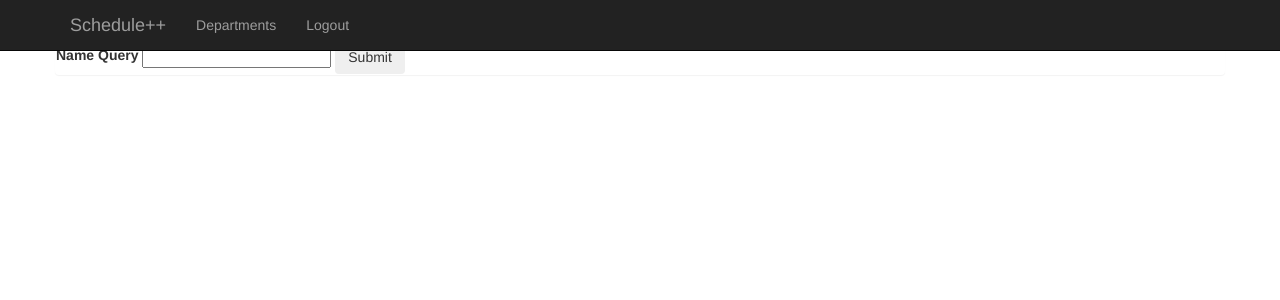
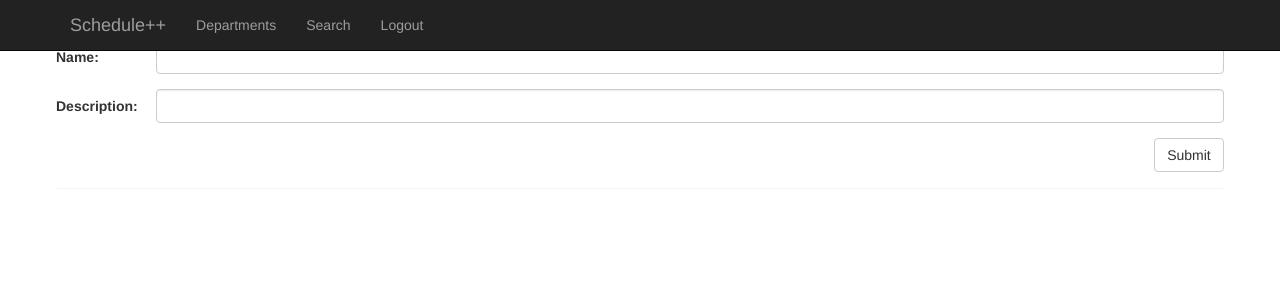
Before and after one commit to mserrano/scheduleplusplus, a Flask app: page /search/ in a window 1280 px wide. Shown: the top 300 px of the page. Run offline with Flask 2, Linux system fonts and the light colour scheme; the visitor is signed in with stand-in values (Sample User, id 1); some libraries are stand-ins or nearby versions.

Commit message:
working search.

```diff
--- a/app.py
+++ b/app.py
@@ -32,35 +32,39 @@ def close_database_conn(_):
     db.close()
 
 @app.route("/search/")
-def search():
+def search_page():
   return render_template("search.html")
 
+def do_search(c, field, data, results, result_counts):
+  array = re.split(r'\W+', data)
+  for x in array:
+    c.execute("SELECT num, dept, name FROM classes WHERE " + field + " LIKE %s", '%'+x+'%')
+    rows = c.fetchall()
+    for result in rows:
+      if result[0] in results:
+        result_counts[result[0]] += 1
+      else:
+        results[result[0]] = result
+        result_counts[result[0]] = 1
+
 @app.route("/searched/")
-def search_q(query):
-  name_query = request.args.get('name_query', None)
-  if name_query is not None:
-    names = re.split(r'\W+', name_query)
-    c = g.db.cursor()
-    results = {}
-    result_counts = {}
-    for name in names:
-      c.execute("SELECT num, dept, name FROM classes WHERE name LIKE '%%%s%%'", name)
-      rows = c.fetchall()
-      for result in rows:
-        if result[0] in results:
-          result_counts[result[0]] += 1
-        else:
-          results[result[0]] = result
-          result_counts[result[0]] = 1
-    sorted_results = sorted(result_counts.iteritems(), key=operator.itemgetter(1))
-    sorted_results = [a for (a,b) in sorted_results]
-    newresults = []
-    for cnum in sorted_results:
-      newresults += [results[cnum]]
-    results = newresults
-    return render_template("search_results.html", data=results)
-  else:
-    return render_template("search_results.html", data=[])
+def search_q():
+  name_query = request.args.get('name', None)
+  desc_query = request.args.get('desc', None)
+  results = {}
+  result_counts = {}
+  c = g.db.cursor()
+  if name_query is not None and name_query is not '':
+    do_search(c, "name", name_query, results, result_counts)
+  if desc_query is not None and desc_query is not '':
+    do_search(c, "description", desc_query, results, result_counts)
+  sorted_results = sorted(result_counts.iteritems(), key=operator.itemgetter(1))
+  sorted_results = [a for (a,b) in sorted_results]
+  newresults = []
+  for cnum in sorted_results:
+    newresults += [results[cnum]]
+  results = list(reversed(newresults))
+  return render_template("search_results.html", data=results)
 
 @app.route("/dept/<dept>/")
 def get_classes_by_dept(dept):
--- a/templates/nav.html
+++ b/templates/nav.html
@@ -4,6 +4,7 @@
         <ul class="nav navbar-nav">
           {% if logged_in() %}
           <li><a href="/depts/">Departments</a></li>
+          <li><a href="/search/">Search</a></li>
           <li><a href="/logout/">Logout</a></li>
           {% else %}
           <li><a href="/register/">Registration</a></li>
--- a/templates/search.html
+++ b/templates/search.html
@@ -11,12 +11,29 @@
       <div class="row">
         <div class="panel">
           <div class="panel-heading"><h3 class="panel-title">Search</h3></div>
-          <form action="/searched/" method="get">
-            <fieldset>
-              <label>Name Query</label>
-              <input type="text" name="name" />
-              <button type="submit" class="btn">Submit</button>
-            </fieldset>
+          <form class="form-horizontal" role="form" action="/searched/" method="get">
+            <div class="form-group">
+              <div class="col-sm-1">
+                <label for="name" class="control-label">Name:</label>
+              </div>
+              <div class="col-sm-11">
+                <input class="form-control" type="text" name="name" />
+              </div>
+            </div>
+            <div class="form-group">
+              <div class="col-sm-1">
+                <label for="desc" class="control-label">Description:</label>
+              </div>
+              <div class="col-sm-11">
+                <input class="form-control" type="text" name="desc" />
+              </div>
+            </div>
+            <div class="form-group">
+              <div class="col-sm-11"> </div>
+              <div class="col-sm-1">
+                <button type="submit" class="btn btn-default">Submit</button>
+              </div>
+            </div>
           </form>
         </div>
       </div>
```
